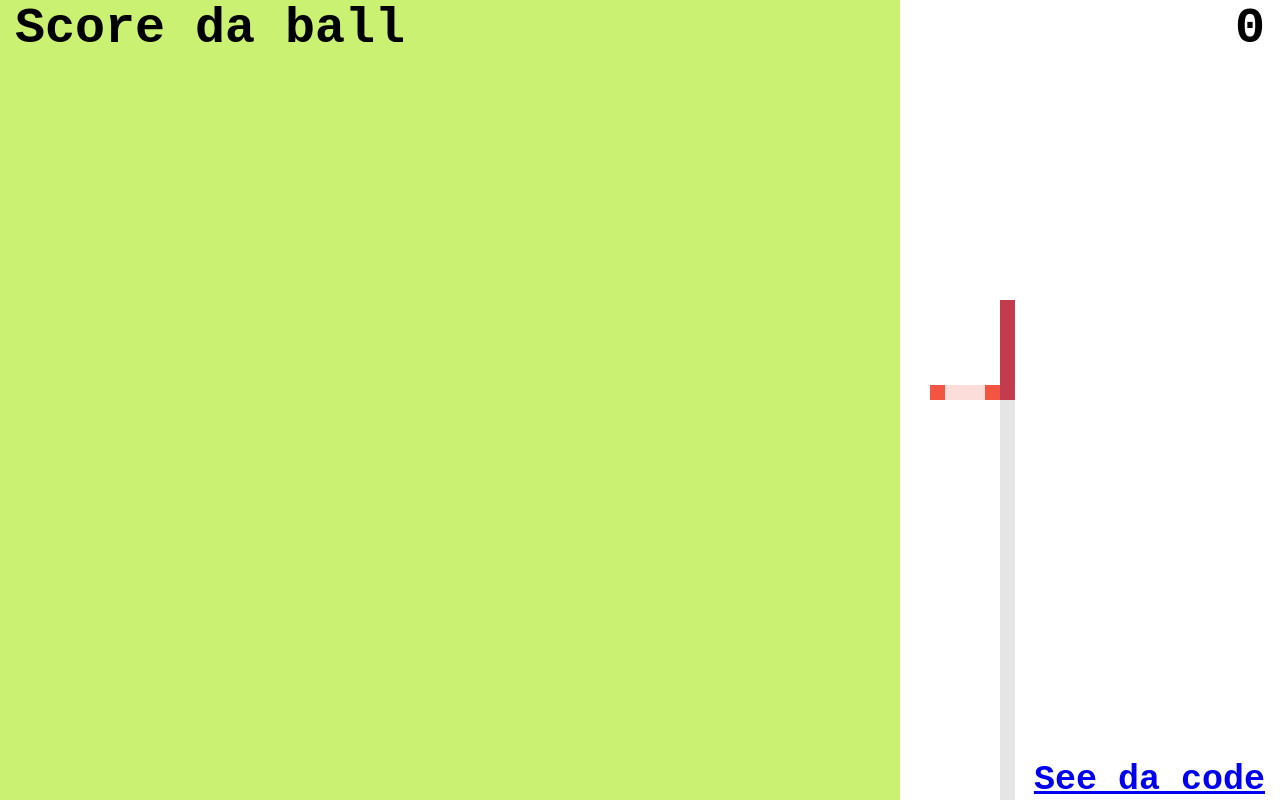
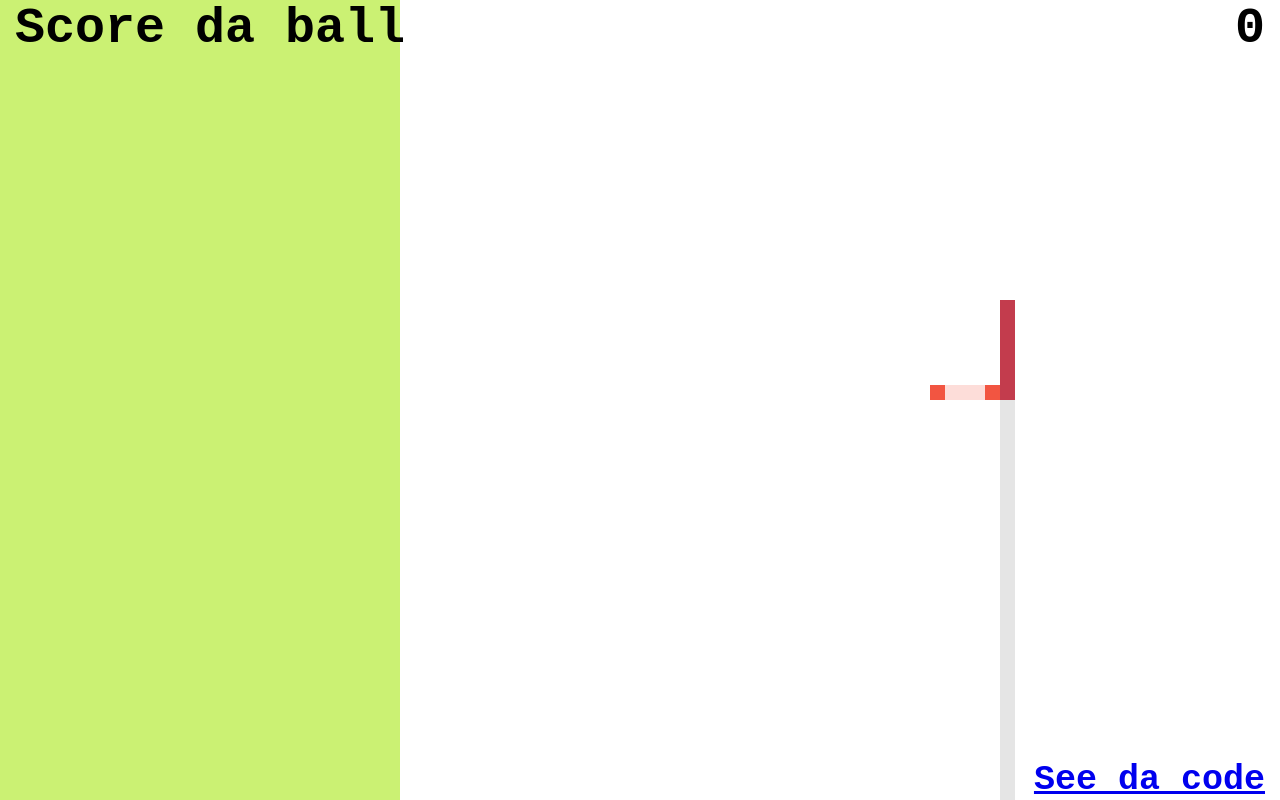
Before and after one commit to alexcrist/bump, a website: page frontend/index.html in a window 1280 px wide. Drawn offline with nearby package versions, Linux system fonts and the light colour scheme; no server answers.

Commit message:
Fix shooting-area width

```diff
--- a/frontend/styles.css
+++ b/frontend/styles.css
@@ -16,7 +16,7 @@ body {
   left: 0;
   top: 0;
   bottom: 0;
-  width: 900px;
+  width: 400px;
   background-color: #CBF173;
 }
 
```
